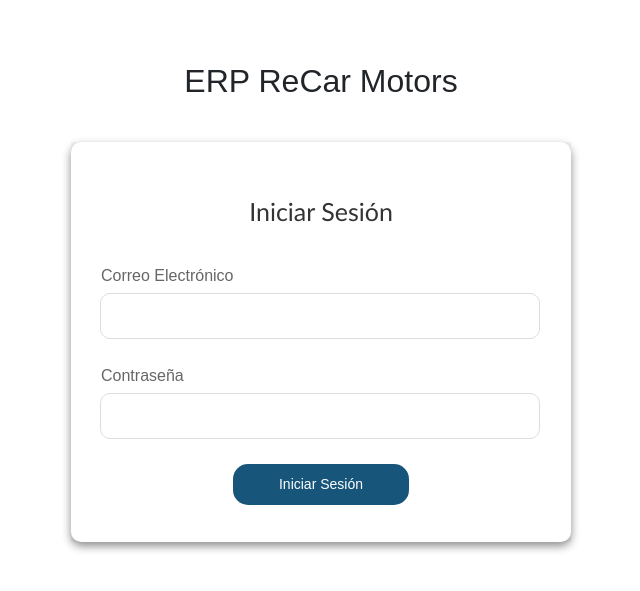
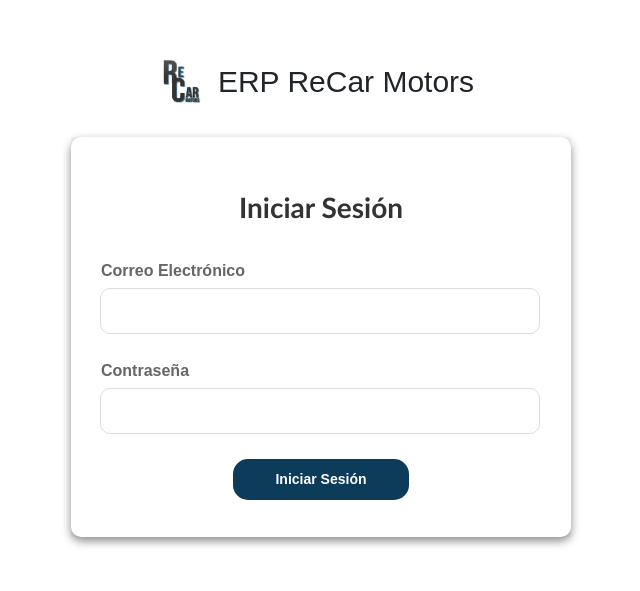
Before and after one commit to marresfdev/ReCarFront, a React (Vite) app: page /adminPanel in a window 1280 px wide. Shown: the part 103-694 px from the top of the page, without its empty margins (319-959 px from the left). Built offline with nearby package versions, Linux system fonts and the light colour scheme.

Commit message:
login design finished

```diff
--- a/src/pages/AdminPage.jsx
+++ b/src/pages/AdminPage.jsx
@@ -1,15 +1,20 @@
 import React from "react";
-import Login from "../components/FormLogin"
-import "../styles/AdminPage.css"
+import Login from "../components/FormLogin";
+import "../styles/AdminPage.css";
+import logo from "../assets/recarlogo.png";
 
 const AdminPage = () => {
     return (
         <div className="admin-container">
-            <h2 className="admin-title">ERP ReCar Motors</h2>
+            <div className="title-container">
+                <img src={logo} alt="ReCar Motors Logo" className="admin-logo" />
+                <h2 className="admin-title">ERP ReCar Motors</h2>
+                <br />
+                <br />
+            </div>
             <Login />
         </div>
     );
 };
 
-
 export default AdminPage;
--- a/src/styles/AdminPage.css
+++ b/src/styles/AdminPage.css
@@ -4,10 +4,25 @@
     align-items: center;
     justify-content: center;
     min-height: 80vh;
-    padding-top: 10px; /* Mayor separación desde arriba */
     gap: 1px;
 }
 
 .admin-title {
-    margin-bottom: 40px; /* Reduce el margen entre el título y el formulario */
+    display: flex;
+    align-items: center; /* Asegura que el texto se alinee con el logo */
+    font-size: 30px; /* Ajusta el tamaño si es necesario */
+    margin: 0; /* Elimina márgenes adicionales que pueden afectar la alineación */
 }
+
+.title-container {
+    display: flex;
+    align-items: center;
+    gap: 10px;
+    margin-bottom: 30px; /* Ajusta el valor según la separación deseada */
+}
+
+.admin-logo {
+    width: 50px; /* Ajusta el tamaño según lo necesites */
+    height: auto;
+    object-fit: contain; /* Asegura que el logo se ajuste sin deformarse */
+}
--- a/src/styles/LoginForm.css
+++ b/src/styles/LoginForm.css
@@ -16,8 +16,8 @@
     margin-left: 1rem;
     margin-right: 1rem;
     border-radius: 0.75rem;
-    font-size: 25px;
-    font-style: bold;
+    font-size: 28px;
+    font-weight: bold;
     color: #fff;
     font-family: 'Trebuchet MS', 'Lucida Sans Unicode', 'Lucida Grande', 'Lucida Sans', Arial, sans-serif;
     height: 3rem;
@@ -56,6 +56,7 @@
     display: block;
     margin-bottom: 5px;
     color: #666;
+    font-weight: bold;
   }
 
   .input-group input {
@@ -75,11 +76,12 @@
   buttonlogin {
     width: 40%; /* Ajustado el tamaño del botón */
     padding: 10px;
-    background-color: #17557b;
+    background-color: #0d3c5a;
     color: white;
     border: none;
     border-radius: 15px;
     font-size: 14px;
+    font-weight: bold;
     cursor: pointer;
   }
 
```
